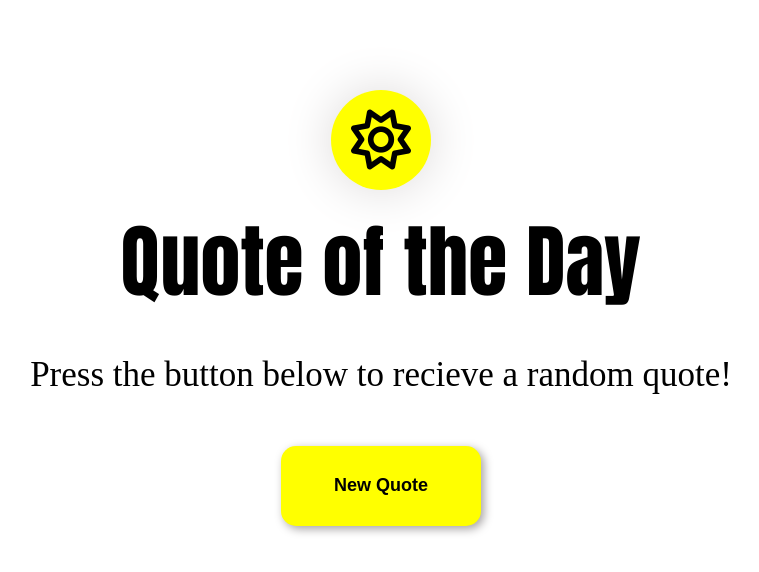
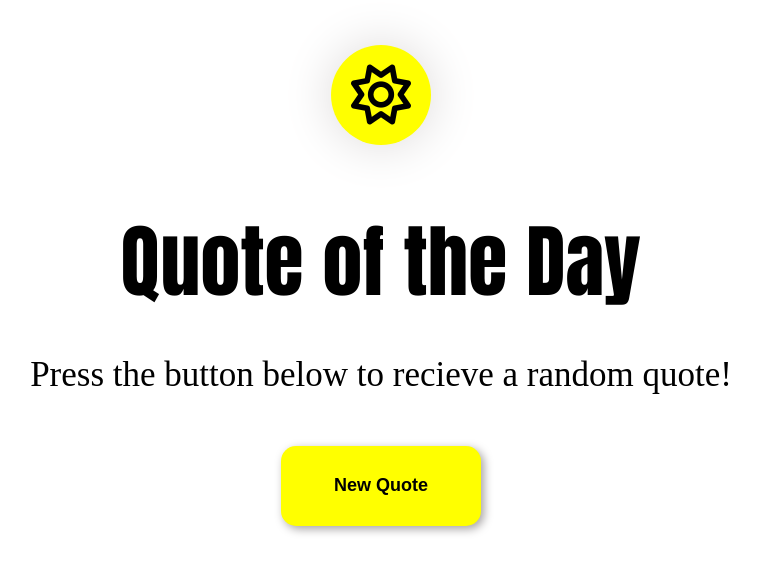
Before and after one commit to hossamfarrag20/Assignment9, a plain HTML site: page index.html in a window 1280 px wide. Shown: the whole page, without its empty margins (259-1018 px from the left). Drawn offline with nearby package versions, Linux system fonts and the light colour scheme; a web font is replaced by a local one.

Commit message:
Upload The Design last

```diff
--- a/index.html
+++ b/index.html
@@ -16,10 +16,10 @@
 </head>
 
 <body>
-    <header class="d-flex align-items-center flex-column vh-100 mt-5 pt-5">
-        <div onclick="DarkWhiteToggle()" id="button" class="bulb">
-            <i class="fa-regular fa-sun"></i>
-        </div>
+    <div onclick="DarkWhiteToggle()" id="button" class="bulb m-auto mt-5">
+        <i class="fa-regular fa-sun"></i>
+    </div>
+    <header class="d-flex align-items-center flex-column vh-100  pt-5">
         <div class="main-cate text-center">
             <h1 class="mt-4">Quote of the Day</h1>
             <h5 class="mt-5">Press the button below to recieve a random quote!</h5>
@@ -30,9 +30,9 @@
             <h5 id="quoteHere2" class="text-center"></h5>
         </div>
     </header>
+
     <script src="./js/bootstrap.bundle.min.js"></script>
     <script src="./js/main.js"></script>
-
 </body>
 
 </html>
```
